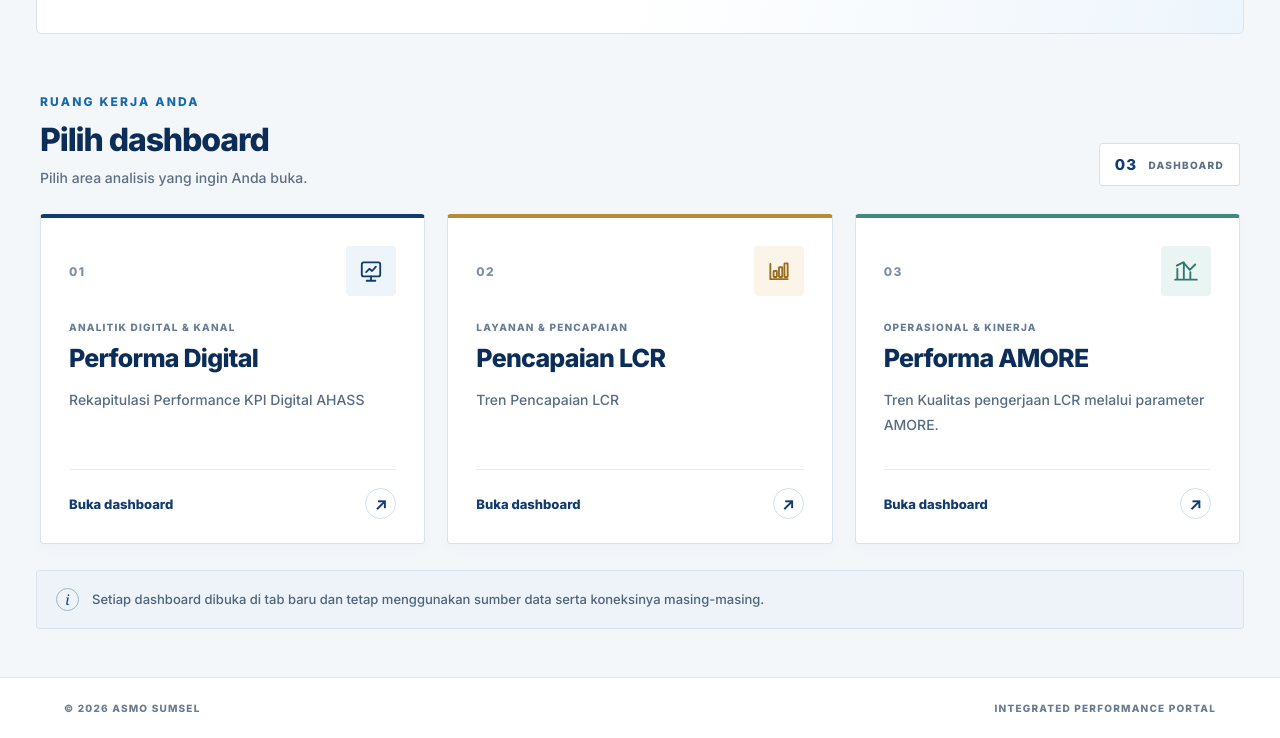
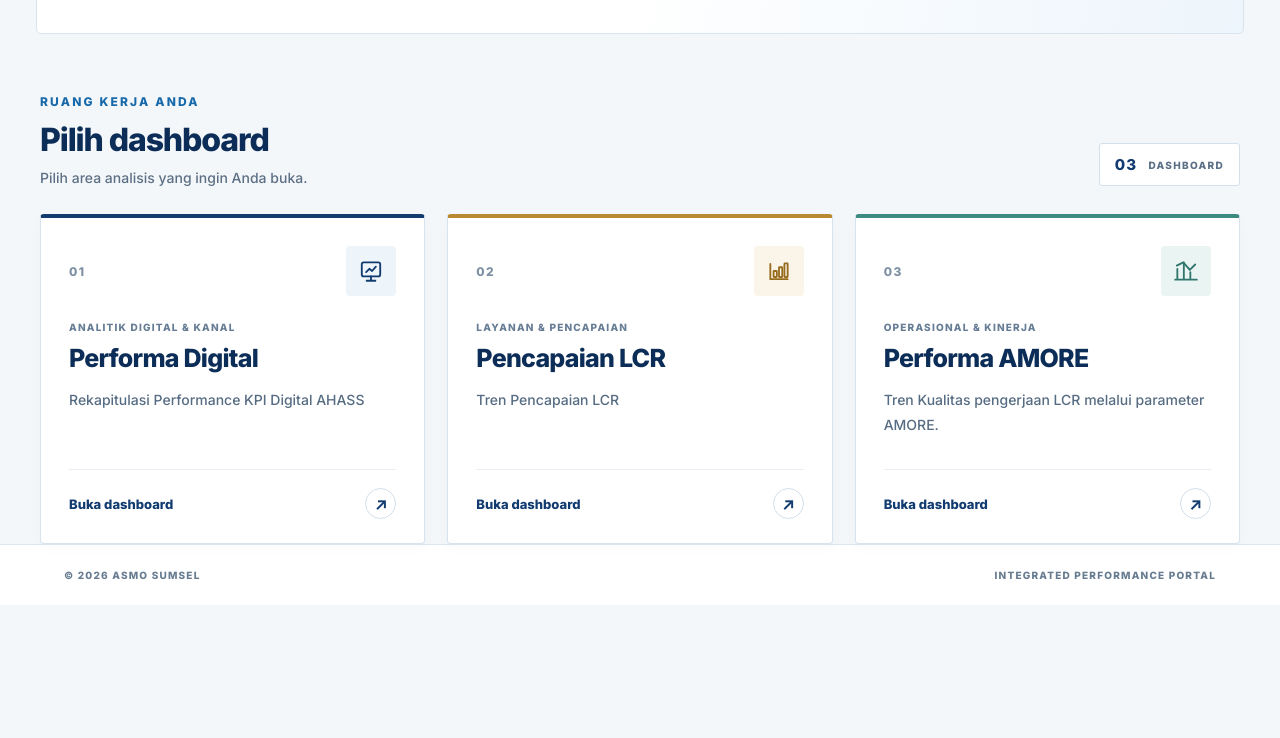
Before and after one commit to TSD-ASMOSumsel/AHASS-Performance-Portal, a plain HTML site: page index.html in a window 1280 px wide. Shown: the part 482-1220 px from the top of the page. After the commit the page ends 1087 px from the top, so only its background shows below. Drawn offline with Linux system fonts and the light colour scheme.

Commit message:
Add files via upload

```diff
--- a/index.html
+++ b/index.html
@@ -80,10 +80,6 @@
         </a>
       </div>
     </section>
-    <section class="access-note">
-      <span class="note-mark" aria-hidden="true">i</span>
-      <p>Setiap dashboard dibuka di tab baru dan tetap menggunakan sumber data serta koneksinya masing-masing.</p>
-    </section>
   </main>
 
   <footer class="site-footer">
```
Also changed, not shown: README.txt.
